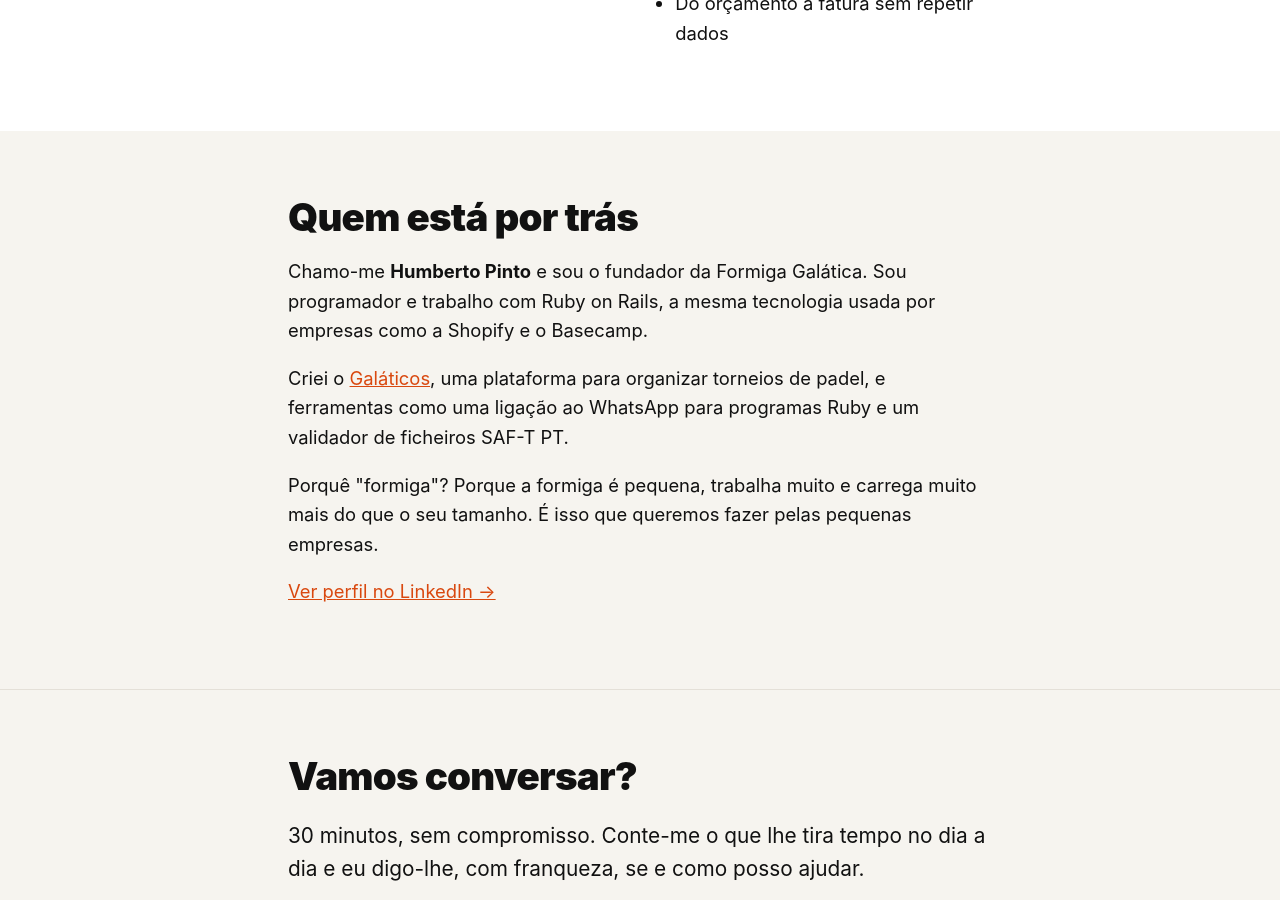
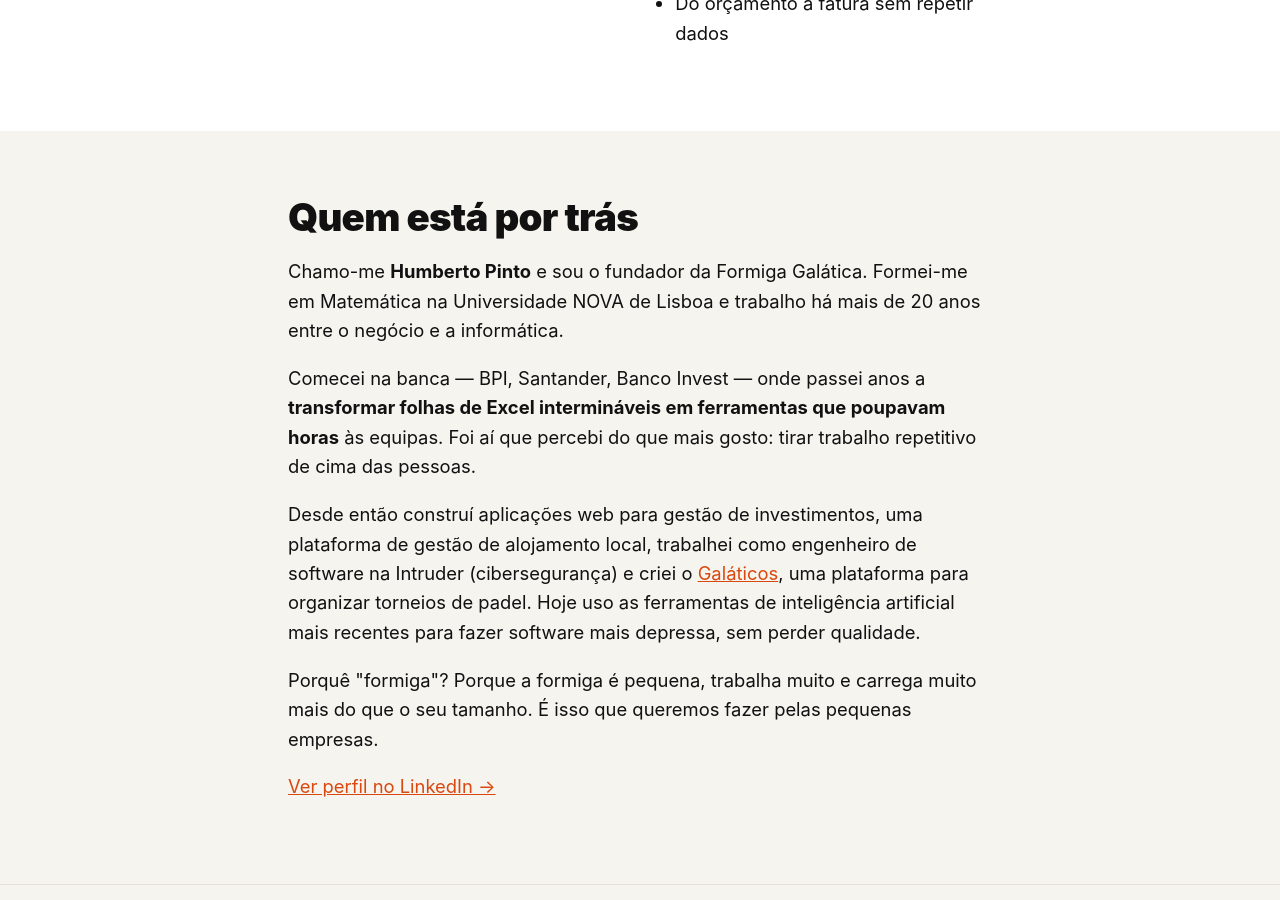
Before and after one commit to frenesim/formiga-galatica, a Jekyll site: the page built from index.html, in a window 1280 px wide and 900 px high, scrolled down 3087 px. Built offline with Jekyll 4.4.1, drawn with Linux system fonts in a browser that asks for light colours.

Commit message:
Founder section from LinkedIn profile
Co-Authored-By: Claude Opus 5.5 <noreply@anthropic.com>
Claude-Session: https://claude.ai/code/session_01RpUuFxxwJvYKXy5RyozoNQ

```diff
--- a/en/index.html
+++ b/en/index.html
@@ -82,8 +82,9 @@ permalink: /en/
 <section class="alt">
   <div class="wrap">
     <h2>Who's behind it</h2>
-    <p>I'm <strong>Humberto Pinto</strong>, founder of Formiga Galática. I'm a software developer working with Ruby on Rails — the same technology behind Shopify and Basecamp.</p>
-    <p>I built <a href="https://galaticos.pt" target="_blank" rel="noopener">Galáticos</a>, a platform for running padel tournaments, plus tools such as a WhatsApp connector for Ruby apps and a validator for Portuguese SAF-T tax files.</p>
+    <p>I'm <strong>Humberto Pinto</strong>, founder of Formiga Galática. I studied Mathematics at NOVA University of Lisbon and have spent over 20 years working between business and software.</p>
+    <p>I started in banking — BPI, Santander, Banco Invest — where I spent years <strong>turning endless spreadsheets into tools that saved teams hours</strong>. That's where I found what I enjoy most: taking repetitive work off people's plates.</p>
+    <p>Since then I've built web applications for investment management, a short-term rental management platform, worked as a software engineer at Intruder (cybersecurity) and created <a href="https://galaticos.pt" target="_blank" rel="noopener">Galáticos</a>, a platform for running padel tournaments. Today I use the latest AI tools to build software faster, without cutting corners.</p>
     <p>Why "ant" (<em>formiga</em>)? Because ants are small, hard-working and carry far more than their own weight. That's what we want to do for small businesses.</p>
     <p><a href="{{ site.company.linkedin }}" target="_blank" rel="noopener">See LinkedIn profile →</a></p>
   </div>
--- a/index.html
+++ b/index.html
@@ -81,8 +81,9 @@ title: Informática simples para pequenas empresas
 <section class="alt">
   <div class="wrap">
     <h2>Quem está por trás</h2>
-    <p>Chamo-me <strong>Humberto Pinto</strong> e sou o fundador da Formiga Galática. Sou programador e trabalho com Ruby on Rails, a mesma tecnologia usada por empresas como a Shopify e o Basecamp.</p>
-    <p>Criei o <a href="https://galaticos.pt" target="_blank" rel="noopener">Galáticos</a>, uma plataforma para organizar torneios de padel, e ferramentas como uma ligação ao WhatsApp para programas Ruby e um validador de ficheiros SAF-T PT.</p>
+    <p>Chamo-me <strong>Humberto Pinto</strong> e sou o fundador da Formiga Galática. Formei-me em Matemática na Universidade NOVA de Lisboa e trabalho há mais de 20 anos entre o negócio e a informática.</p>
+    <p>Comecei na banca — BPI, Santander, Banco Invest — onde passei anos a <strong>transformar folhas de Excel intermináveis em ferramentas que poupavam horas</strong> às equipas. Foi aí que percebi do que mais gosto: tirar trabalho repetitivo de cima das pessoas.</p>
+    <p>Desde então construí aplicações web para gestão de investimentos, uma plataforma de gestão de alojamento local, trabalhei como engenheiro de software na Intruder (cibersegurança) e criei o <a href="https://galaticos.pt" target="_blank" rel="noopener">Galáticos</a>, uma plataforma para organizar torneios de padel. Hoje uso as ferramentas de inteligência artificial mais recentes para fazer software mais depressa, sem perder qualidade.</p>
     <p>Porquê "formiga"? Porque a formiga é pequena, trabalha muito e carrega muito mais do que o seu tamanho. É isso que queremos fazer pelas pequenas empresas.</p>
     <p><a href="{{ site.company.linkedin }}" target="_blank" rel="noopener">Ver perfil no LinkedIn →</a></p>
   </div>
```
